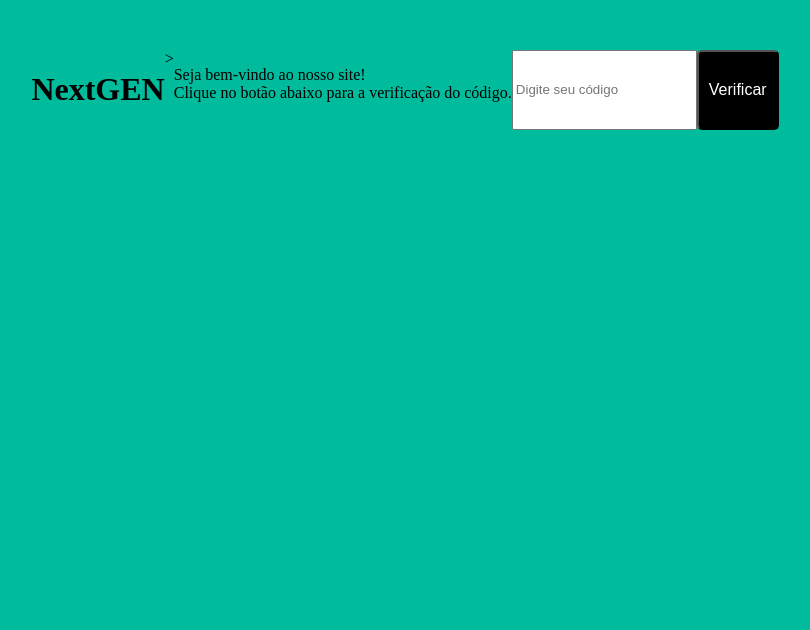
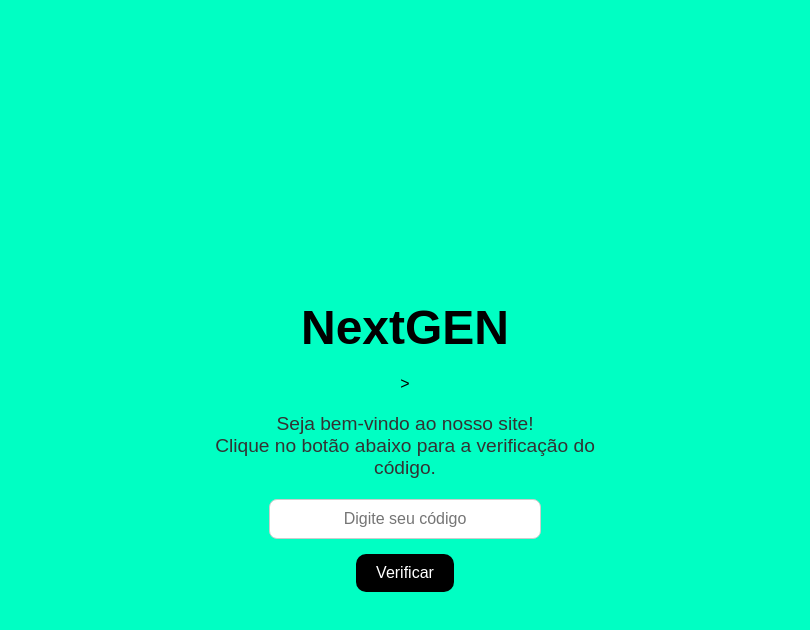
Before and after one commit to PedroAlmeida881/Proz-Course, a plain HTML site: page AULAS/exercicio.html in a window 1280 px wide. Shown: the whole page, without its empty margins (235-1045 px from the left). Drawn offline with Linux system fonts and the light colour scheme.

Commit message:
Add files via upload

```diff
--- a/AULAS/exercicio.css
+++ b/AULAS/exercicio.css
@@ -1,23 +1,66 @@
+/* Estilo geral da página */
 body {
-    margin: 50px;
-    background-color: rgb(0, 187, 156);
+    margin: 30px;
+    background-color: rgb(0, 255, 195);
     display: flex;
     justify-content: center;
+    flex-direction: column;
+    align-items: center;
+    font-family: Arial, sans-serif;
+    min-height: 100vh;
 }
 
-.container {
-    text-align: center;
-    background-color: white;
-    padding: 45px;
-    border-radius: 20px;
+/* Título principal */
+h1 {
+    font-size: 3rem;
+    color: #000;
+    margin-bottom: 20px;
 }
 
+/* Parágrafo de mensagem */
+#mensagem {
+    font-size: 1.2rem;
+    color: #333;
+    text-align: center;
+    margin-bottom: 20px;
+    max-width: 400px;
+}
+
+/* Campo de entrada de código */
+input[type="text"] {
+    padding: 10px;
+    font-size: 16px;
+    border-radius: 8px;
+    border: 1px solid #ccc;
+    margin-bottom: 15px;
+    width: 250px;
+    text-align: center;
+}
+
+/* Botão de verificação */
 button {
     background-color: black;
     color: white;
-    border: nome;
-    padding: 10px;
-    border-radius: 5px;
+    border: none;
+    padding: 10px 20px;
+    border-radius: 10px;
     font-size: 16px;
     cursor: pointer;
+    transition: background-color 0.3s ease, transform 0.2s ease;
 }
+
+button:hover {
+    background-color: #333;
+    transform: scale(1.05);
+}
+
+/* Feedback visual quando o código é válido ou inválido */
+.valido {
+    color: green;
+    font-weight: bold;
+}
+
+.invalido {
+    color: red;
+    font-weight: bold;
+}
```
